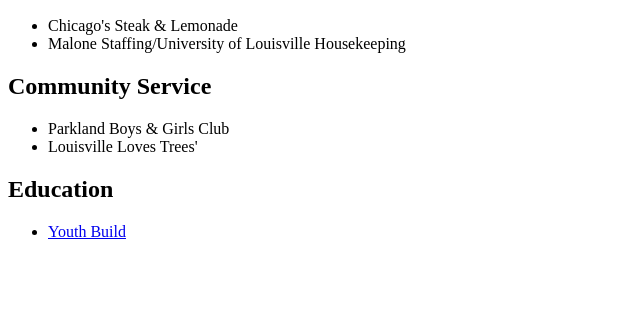
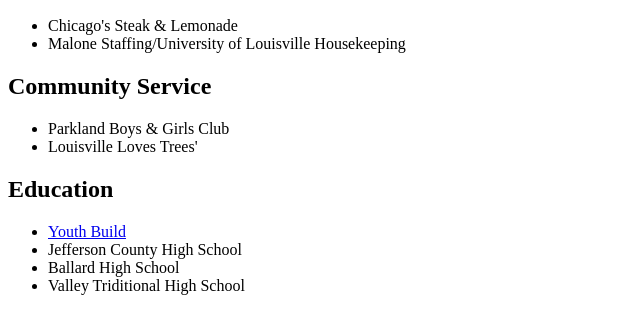
Before and after one commit to iam-success/Iam.success, a plain HTML site: page index.html in a window 1280 px wide. Shown: the part 96-430 px from the top of the page, without its empty margins (0-640 px from the left). Drawn offline with Linux system fonts and the light colour scheme.

Commit message:
Update index.html

```diff
--- a/index.html
+++ b/index.html
@@ -22,6 +22,9 @@
  <div>
     <ul>
       <li><a href="http://www.youthbuild.com/">Youth Build</a></li>
+      <li>Jefferson County High School</li>
+      <li>Ballard High School</li>
+      <li>Valley Triditional High School</li>
     </ul>
  </div>
 
```
